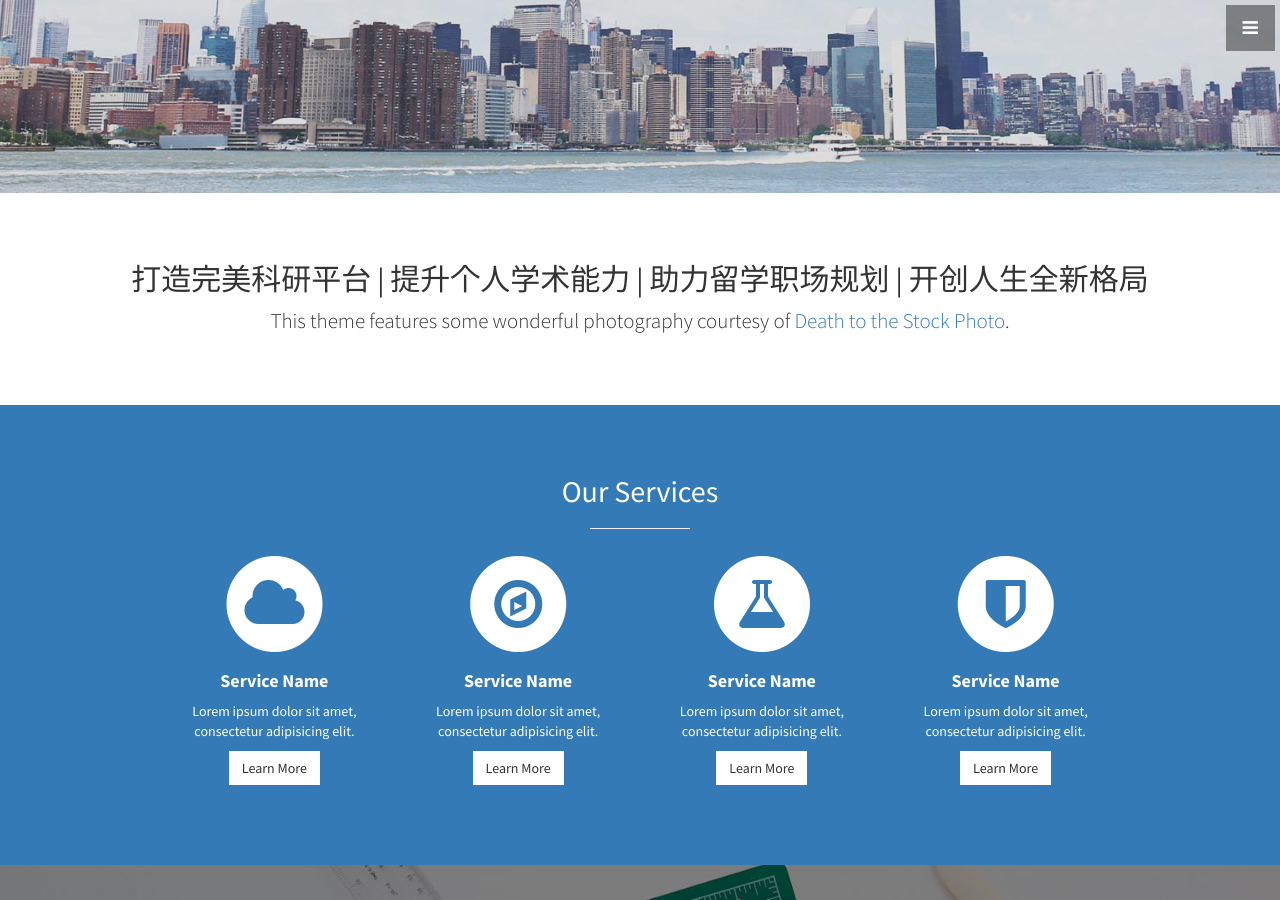
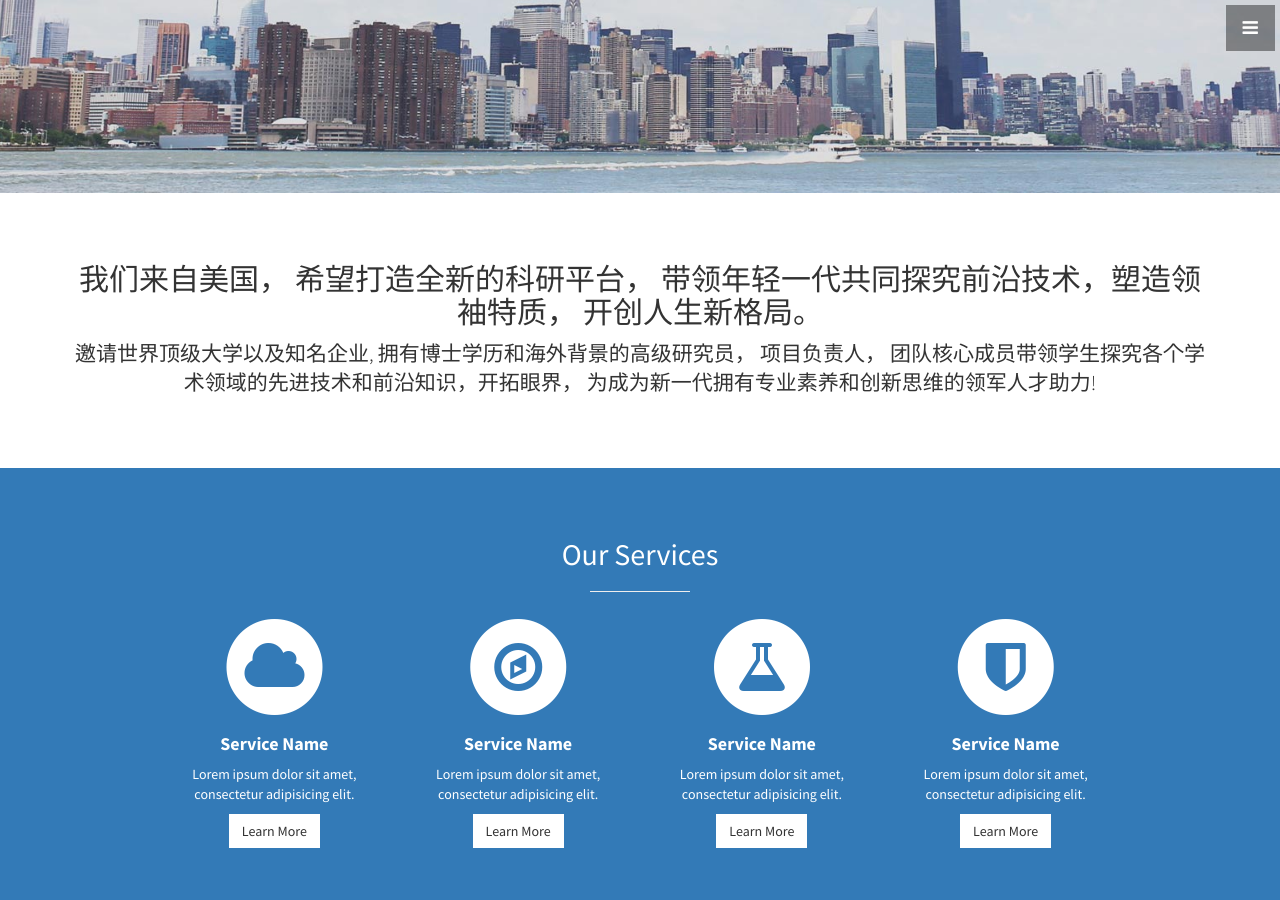
Before and after one commit to tinagui/WeOffer, a Jekyll site: the page built from index.html, in a window 1280 px wide and 900 px high, scrolled down 707 px. Built offline with Jekyll 4.4.1, drawn with Linux system fonts in a browser that asks for light colours.

Commit message:
Update about.html

```diff
--- a/_includes/about.html
+++ b/_includes/about.html
@@ -2,8 +2,8 @@
   <div class="container">
     <div class="row">
       <div class="col-lg-12 text-center">
-        <h2>打造完美科研平台 | 提升个人学术能力 | 助力留学职场规划 | 开创人生全新格局</h2>
-        <p class="lead">This theme features some wonderful photography courtesy of <a target="_blank" href="http://join.deathtothestockphoto.com/">Death to the Stock Photo</a>.</p>
+        <h2>我们来自美国， 希望打造全新的科研平台， 带领年轻一代共同探究前沿技术，塑造领袖特质， 开创人生新格局。</h2>
+        <p class="lead">邀请世界顶级大学以及知名企业, 拥有博士学历和海外背景的高级研究员， 项目负责人， 团队核心成员带领学生探究各个学术领域的先进技术和前沿知识，开拓眼界， 为成为新一代拥有专业素养和创新思维的领军人才助力!</p>
       </div>
     </div>
     <!-- /.row -->
```
